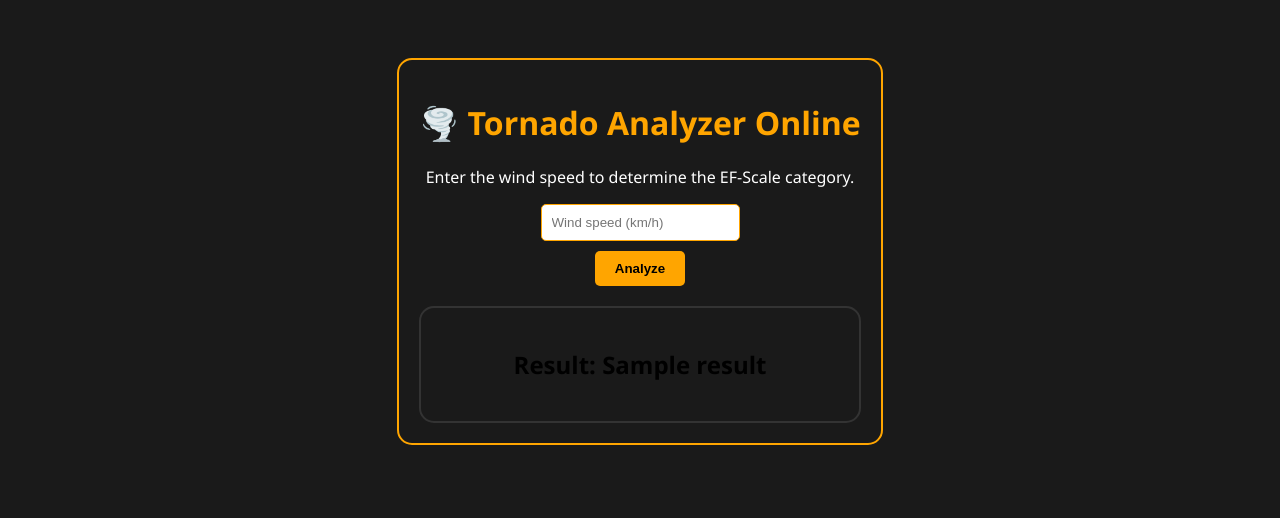
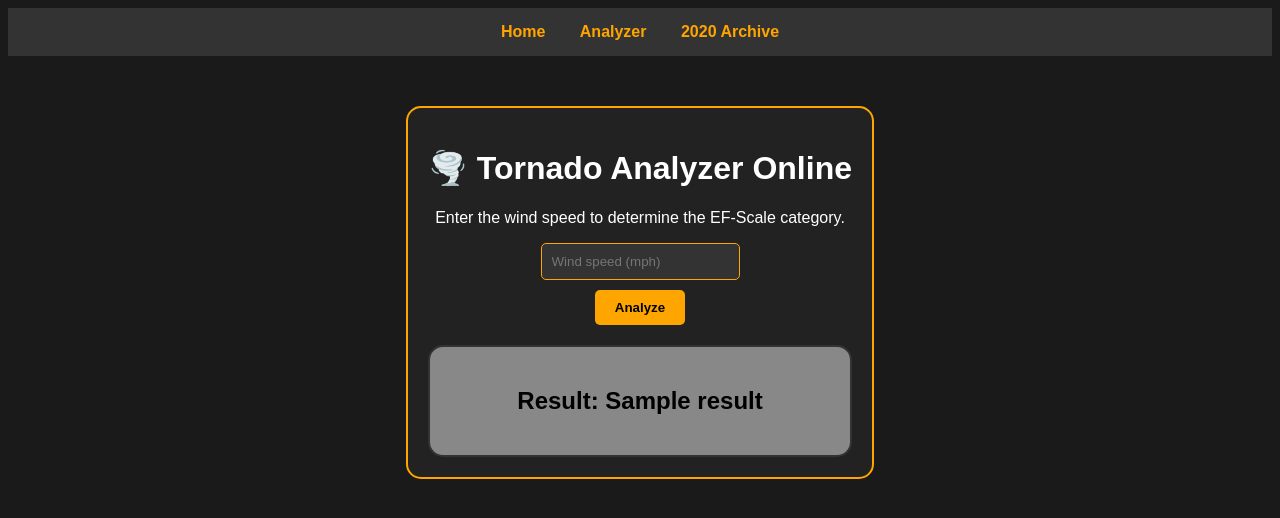
Before and after one commit to stef881/Tornado-Project-OU, a Flask app: template Templates/index.html in a window 1280 px wide. Shown: the top 518 px of the page. Run offline with Flask 3, Linux system fonts and the light colour scheme; the template is opened without the code that fills it: most values are stand-ins (such as "Sample title", 1, 10 or a date in 2020).

Commit message:
Cleaned up index.html and implemented layout inheritance

```diff
--- a/Templates/home.html
+++ b/Templates/home.html
@@ -1,4 +1,4 @@
-{% extends "layout.html" %}
+{% extends "Layout.html" %}
 {% block content %}
     <h1>Welcome to the Tornado Data Hub</h1>
     <p>This platform allows you to analyze wind speeds and explore historical tornado data from 2020.</p>
--- a/Templates/index.html
+++ b/Templates/index.html
@@ -1,30 +1,23 @@
-<!DOCTYPE html>
-<html lang="en">
-<head>
-    <meta charset="UTF-8">
-    <title>Tornado Web Analyzer</title>
+{% extends "Layout.html" %}
+
+{% block content %}
 <style>
-        body {
-            font-family: 'Segoe UI', Tahoma, Geneva, Verdana, sans-serif;
-            background-color: #1a1a1a;
-            color: white;
-            text-align: center;
-            padding: 50px;
-        }
-        .container {
+    .analyzer-container {
         border: 2px solid orange;
         padding: 20px;
         border-radius: 15px;
         display: inline-block;
         min-width: 300px;
+        background: #222;
     }
-        h1 { color: orange; }
 
     input {
         padding: 10px;
         border-radius: 5px;
         border: 1px solid orange;
         margin-bottom: 10px;
+        background: #333;
+        color: white;
     }
 
     button {
@@ -45,22 +38,21 @@
         border: 2px solid #333;
     }
 </style>
-</head>
-<body>
-    <div class="container">
+
+<div class="analyzer-container">
     <h1>🌪️ Tornado Analyzer Online</h1>
     <p>Enter the wind speed to determine the EF-Scale category.</p>
 
     <form method="POST">
-            <input type="number" name="speed" placeholder="Wind speed (km/h)" required>
+        <input type="number" name="speed" placeholder="Wind speed (mph)" required>
         <br>
         <button type="submit">Analyze</button>
     </form>
 
     {% if result %}
-        <div class="result-box" style="--bg-color: {{ color }};">
+        <div class="result-box" style="background-color: {{ color }};">
             <h2>Result: {{ result }}</h2>
         </div>
     {% endif %}
-</body>
-</html>
+</div>
+{% endblock %}
--- a/app.py
+++ b/app.py
@@ -2,8 +2,12 @@ from flask import Flask, render_template, request
 
 app = Flask(__name__)
 
-@app.route('/', methods=['GET', 'POST'])
+@app.route('/')
 def home():
+    return render_template('home.html')
+
+@app.route('/analyzer', methods=['GET', 'POST'])
+def analyzer():
     result = None
     color = None
     if request.method == 'POST':
@@ -24,10 +28,15 @@ def home():
             else:
                 result, color = "EF5", "#FF0000"   # Red
         except ValueError:
-            result = "Ongeldige invoer"
+            result = "Invalid input"
             color = "white"
 
     return render_template('index.html', result=result, color=color)
 
+@app.route('/archive')
+@app.route('/data2020')
+def archive():
+    return render_template('archive.html')
+
 if __name__ == '__main__':
     app.run(debug=True)
```
Also changed, not shown: Templates/archive.html (added, +16 -0 lines). Lines whose indentation alone changed are shown as unchanged.
